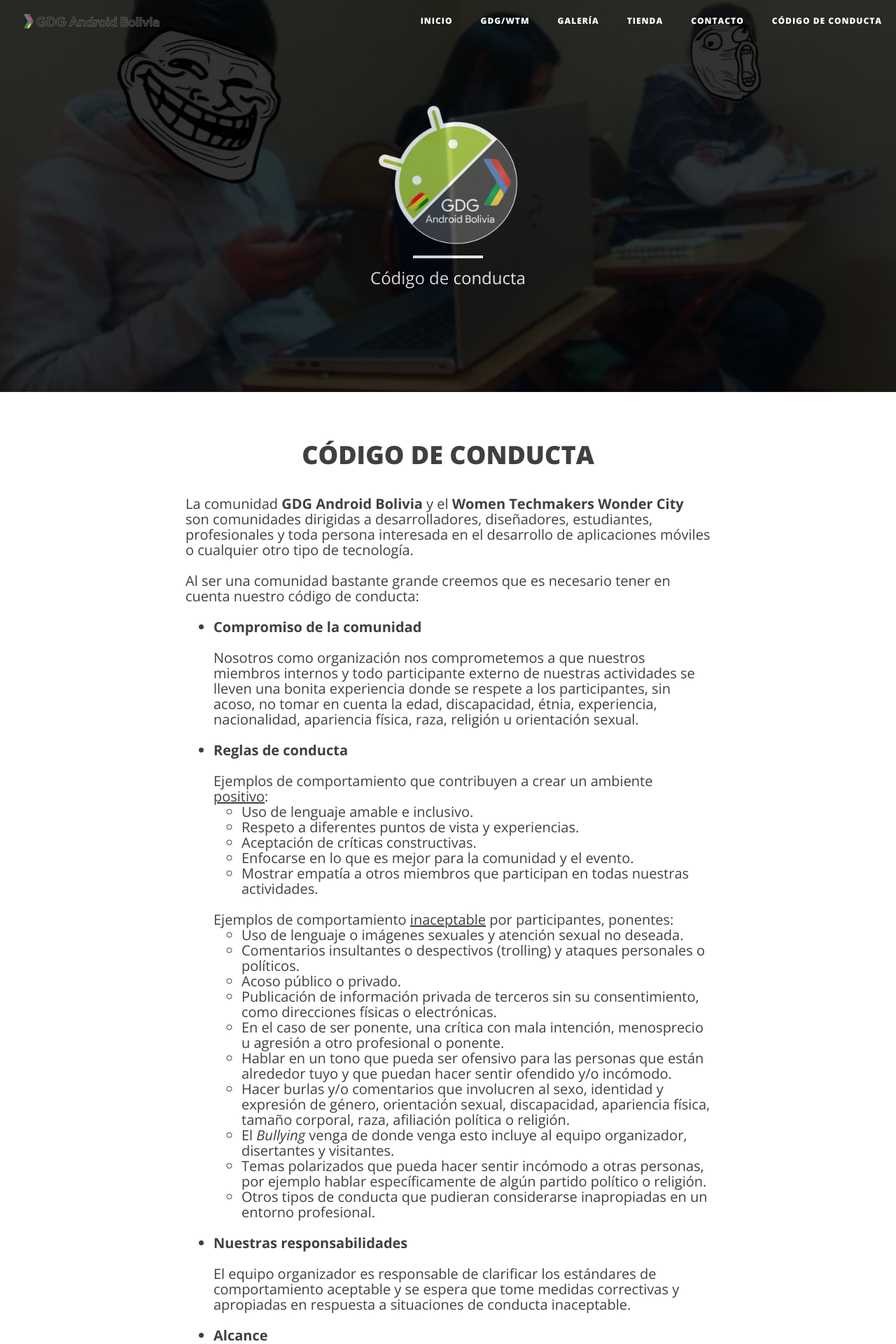
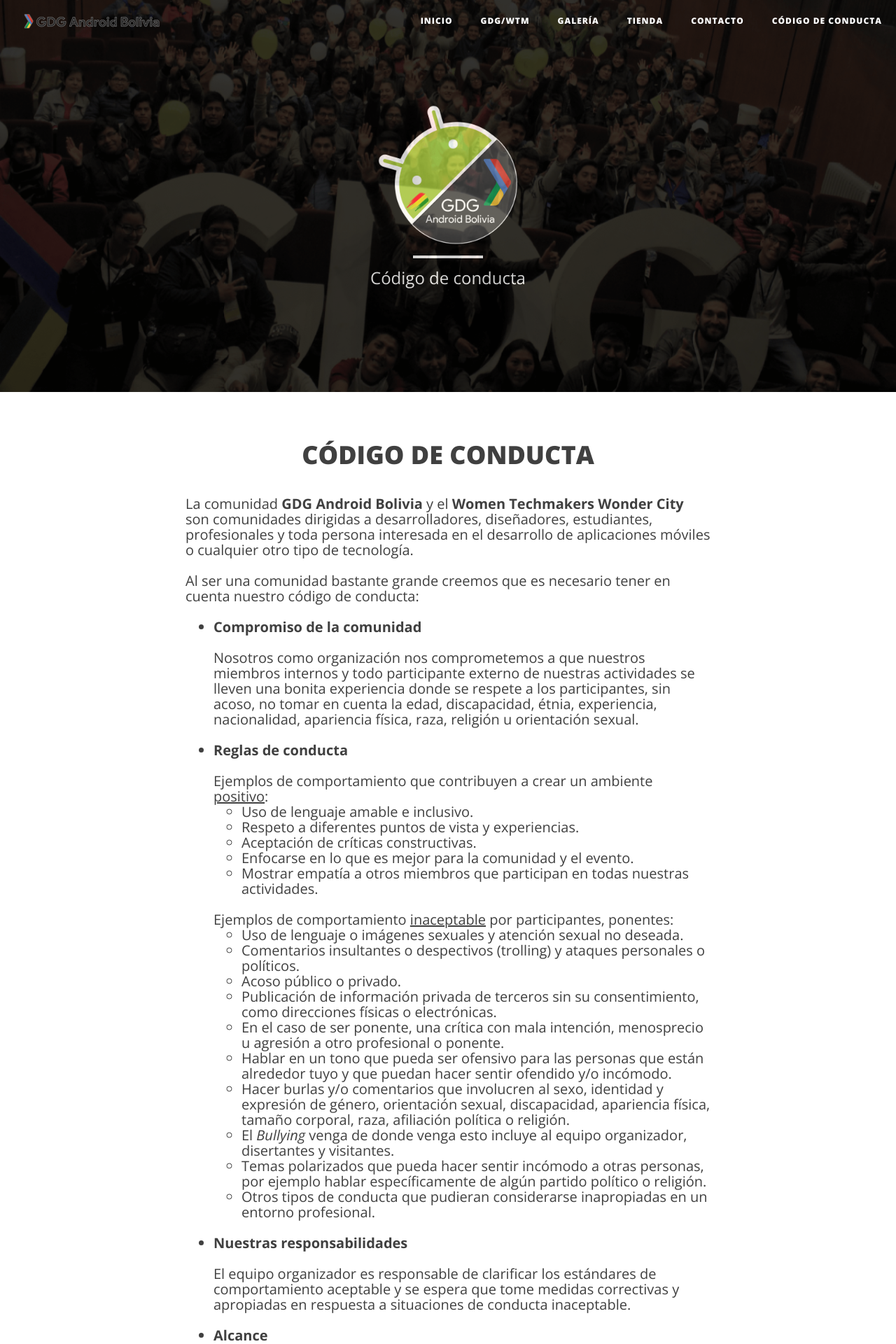
Before and after one commit to GDGAndroidBolivia/gdgandroidbolivia.github.io, a Jekyll site: the page built from code-of-conduct.html, in a window 1280 px wide. Shown: the top 1920 px of the page at 70% size. Built offline with Jekyll 4.4.1, drawn with Linux system fonts in a browser that asks for light colours; nearby versions of some CDN libraries.

Commit message:
Modify Code of Conduct

```diff
--- a/code-of-conduct.html
+++ b/code-of-conduct.html
@@ -2,7 +2,7 @@
 layout: page
 title: "Código de conducta"
 description: "Código de conducta"
-header-img: "/img/bg-contacto.jpg"
+header-img: "/img/bg-codeofconduct.png"
 ---
 
 
```
Also changed, not shown: img/bg-codeofconduct.png (added).
